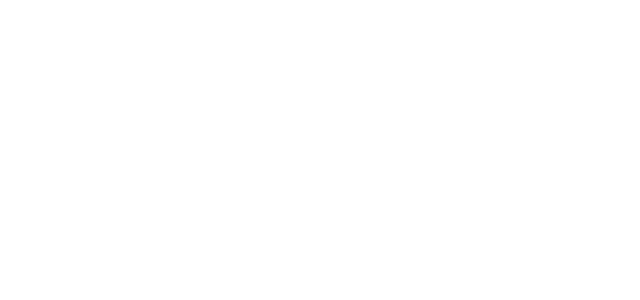
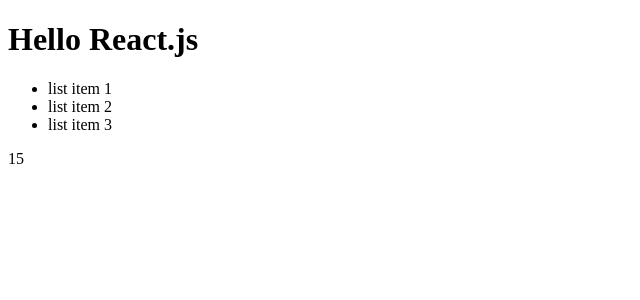
Before and after one commit to yuriystepaniuk/react-fake-shop, a React (Create React App) app: page / in a window 1280 px wide. Shown: the top 300 px of the page, without its empty margins (0-640 px from the left). Built offline with nearby package versions, Linux system fonts and the light colour scheme.

Commit message:
add list for react

```diff
--- a/src/App.tsx
+++ b/src/App.tsx
@@ -1,7 +1,20 @@
 import React from 'react'
 
+const title = <h1>Hello React.js</h1>
+
+const list = (
+  <ul>
+    <li>list item 1</li>
+    <li>list item 2</li>
+    <li>list item 3</li>
+  </ul>
+)
+
+
 function App() {
-    return <div className="App"></div>
+    return <div className="App">
+      {title} {list} {10+5}
+      </div>
 }
 
 export default App
```
